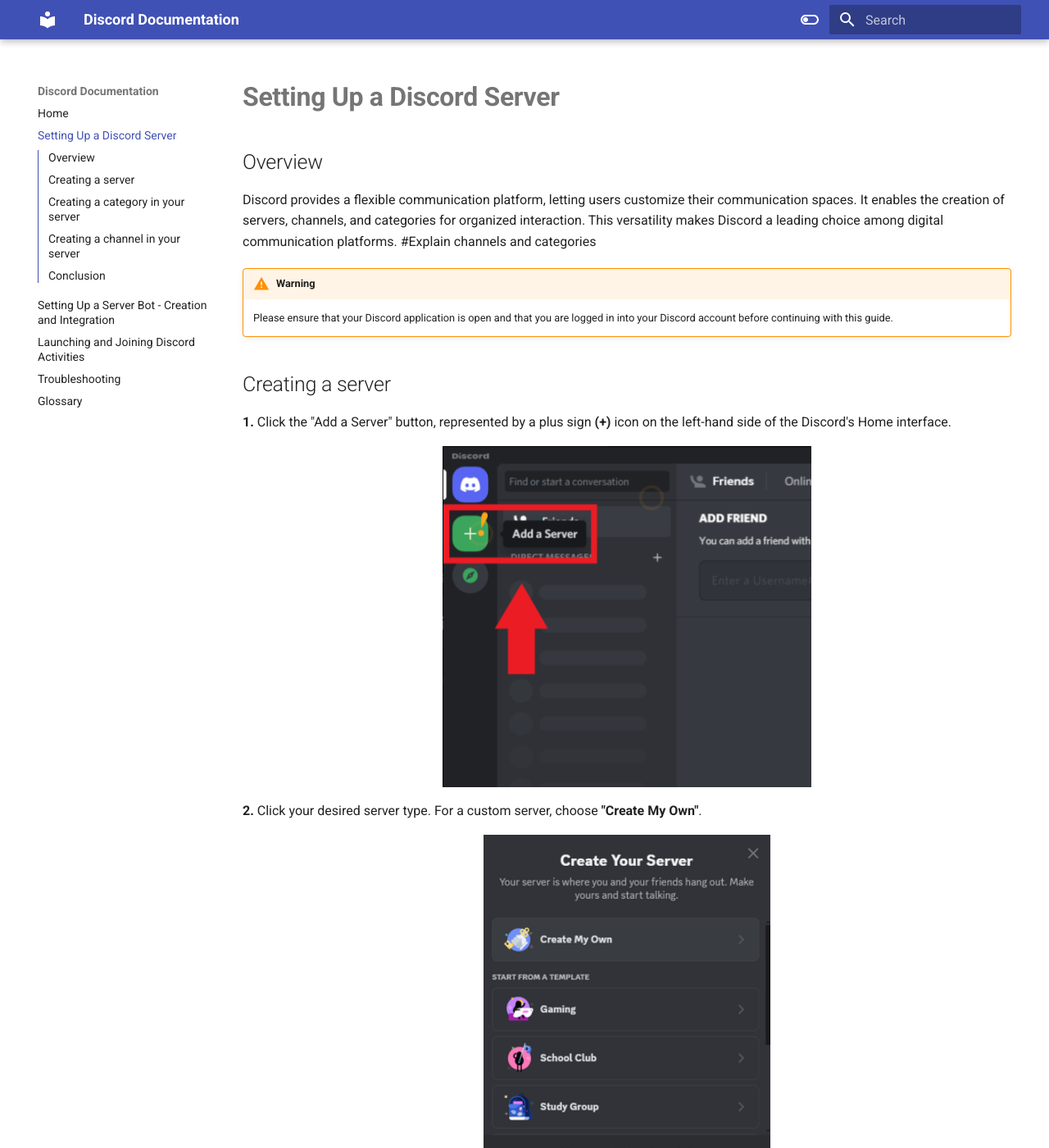
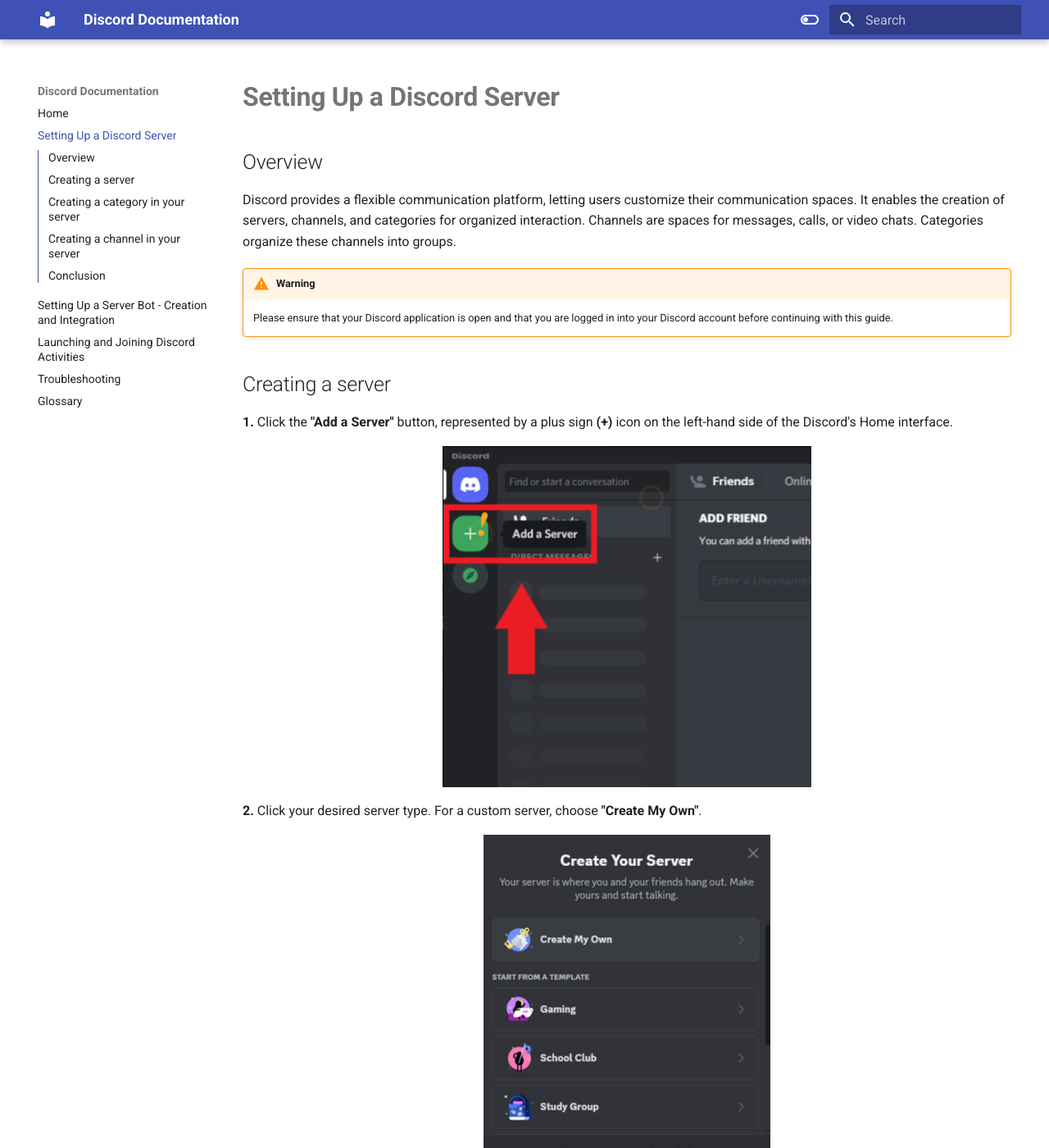
Before and after one commit to marcangelo1/Discord-Documentation, an MkDocs documentation site: the page built from docs/Task1.md, in a window 1280 px wide and 1400 px high. Shown: the whole window at 82% size. Built offline with MkDocs 1.6.1 and Material for MkDocs 9.7.7, drawn with Linux system fonts in a browser that asks for light colours; some of the changed text lies outside the part shown.

Commit message:
some edit

```diff
--- a/docs/Task1.md
+++ b/docs/Task1.md
@@ -1,7 +1,7 @@
 # **Setting Up a Discord Server**
 
 ## Overview
-Discord provides a flexible communication platform, letting users customize their communication spaces. It enables the creation of servers, channels, and categories for organized interaction. This versatility makes Discord a leading choice among digital communication platforms. #Explain channels and categories
+Discord provides a flexible communication platform, letting users customize their communication spaces. It enables the creation of servers, channels, and categories for organized interaction. Channels are spaces for messages, calls, or video chats. Categories organize these channels into groups.
 
 !!! Warning
 
@@ -10,7 +10,7 @@
 
 ## Creating a server
 
-**1.** Click the "Add a Server" button, represented by a plus sign **(+)** icon on the left-hand side of the Discord's Home interface.
+**1.** Click the **"Add a Server"** button, represented by a plus sign **(+)** icon on the left-hand side of the Discord's Home interface.
 <figure markdown="span">
   ![](Assets/Task1 Assets/plusbutton.png){ width="450" }
 </figure>
@@ -20,7 +20,7 @@
   ![](Assets/Task1 Assets/createserver.png){ width="350" }
 </figure>
 
-**3.** Choose and click who the server is for. To bypass this step, click **"Skip this question for now"**.
+**3.** Choose and click who the server is for.
 <figure markdown="span">
   ![](Assets/Task1 Assets/communitytype.png){ width="350" }
 </figure>
```
